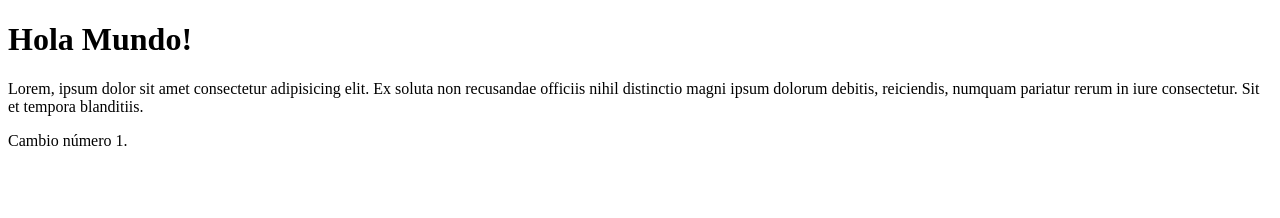
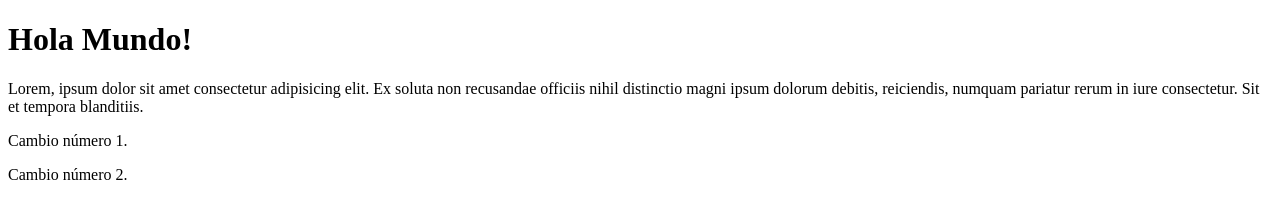
Before and after one commit to PabloEsturillo/ProyectoEmpresa, a plain HTML site: page index.html in a window 1280 px wide. Drawn offline with Linux system fonts and the light colour scheme.

Commit message:
Segundo commit por Raul

```diff
--- a/index.html
+++ b/index.html
@@ -10,5 +10,6 @@
     <p> Lorem, ipsum dolor sit amet consectetur adipisicing elit. Ex soluta non recusandae officiis nihil distinctio magni ipsum dolorum debitis, reiciendis, numquam pariatur rerum in iure consectetur. Sit et tempora blanditiis.</p>
 
     <p>Cambio número 1.</p>
+    <p>Cambio número 2.</p>
 </body>
 </html>
```
